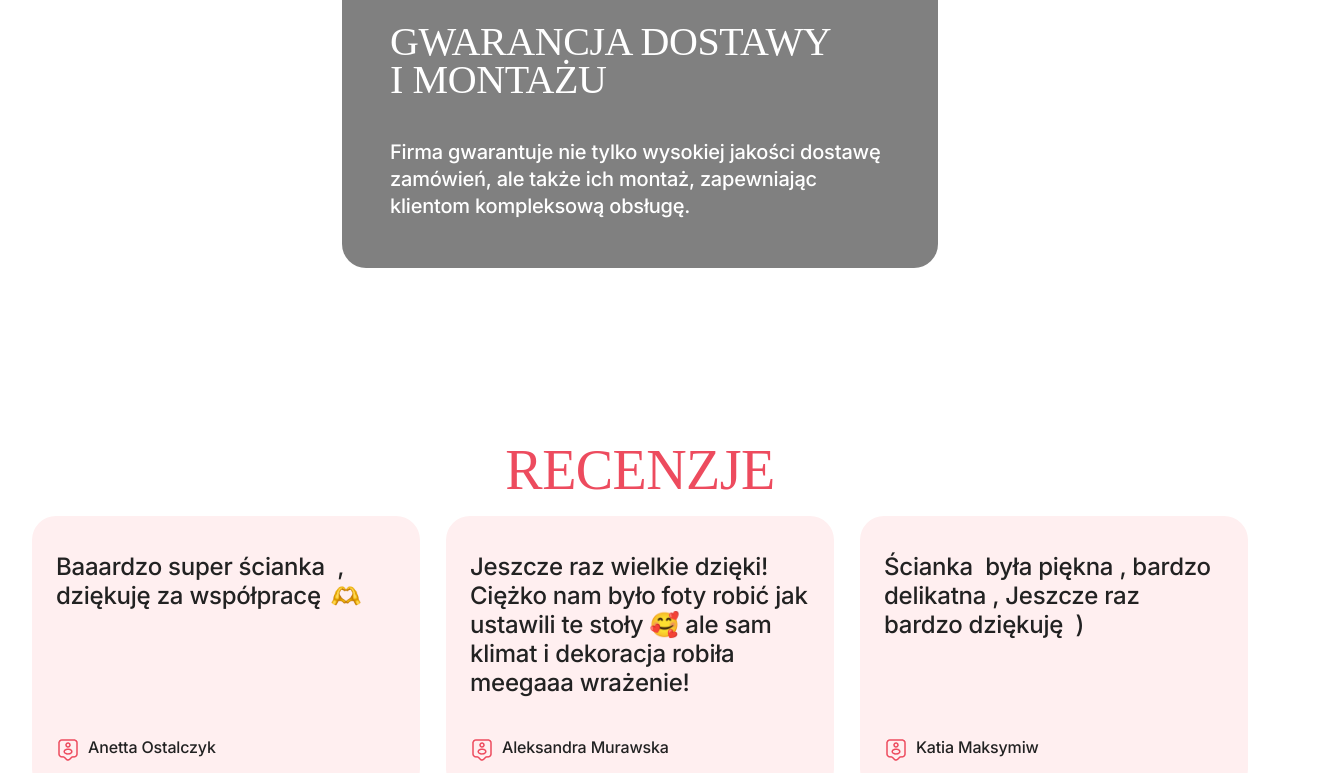
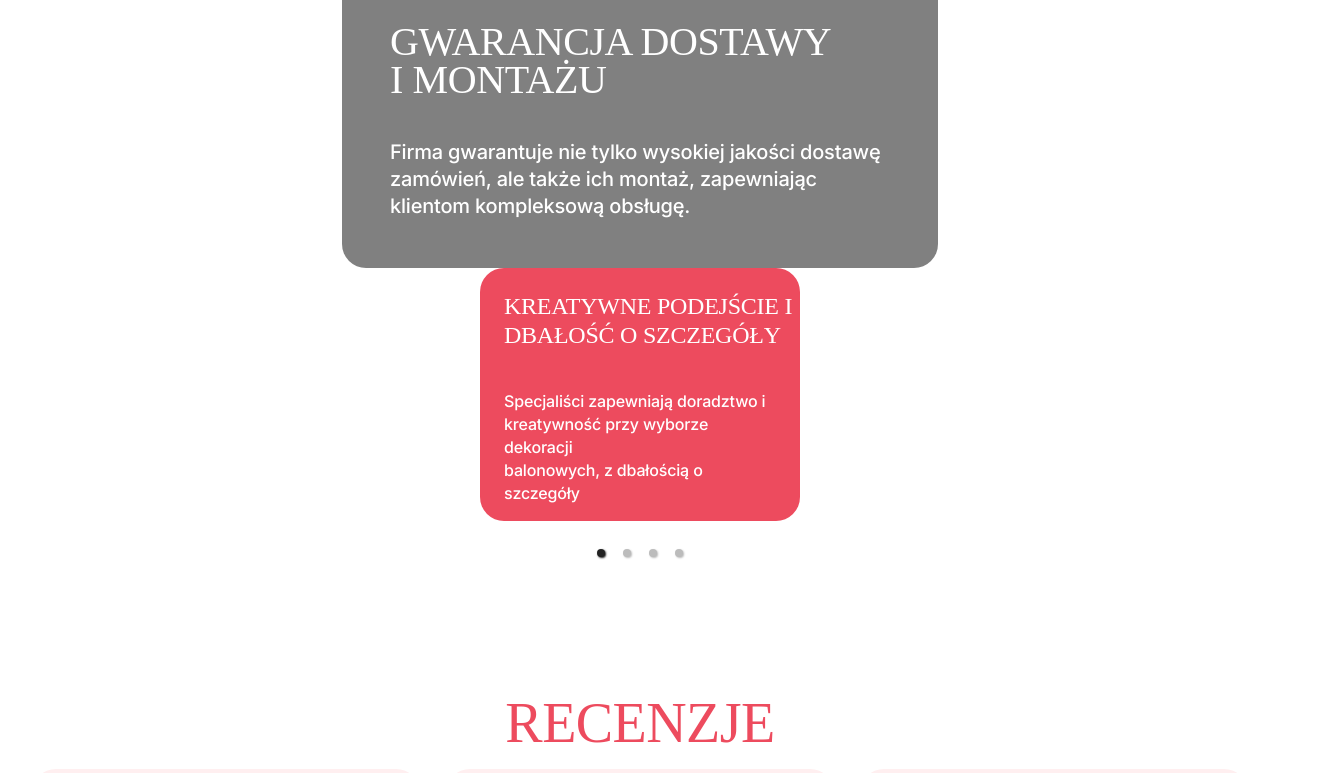
Before and after one commit to 0trava/CONFETTI, a React (Create React App) app: page / in a window 1280 px wide. Shown: the part 2010-2783 px from the top of the page, 1322 px wide, since content can reach past the window. Built offline with nearby package versions, Linux system fonts and the light colour scheme; a web font is replaced by a local one.

Commit message:
add style for dot in carousel

```diff
--- a/package.json
+++ b/package.json
@@ -12,6 +12,7 @@
     "react": "^18.1.0",
     "react-dom": "^18.1.0",
     "react-hook-form": "^7.50.0",
+    "react-responsive-carousel": "^3.2.23",
     "react-scripts": "5.0.1",
     "web-vitals": "^2.1.3",
     "yup": "^1.3.3"
--- a/src/components/components/AboutUs.jsx
+++ b/src/components/components/AboutUs.jsx
@@ -1,5 +1,12 @@
 import React from 'react';
 import style from './AboutUs.module.css';
+
+// React Responsive Carousel
+import 'react-responsive-carousel/lib/styles/carousel.min.css'; // requires a loader
+import { Carousel } from 'react-responsive-carousel';
+
+
+
 
 const AboutUs = () => {
   return (
@@ -16,12 +23,12 @@ const AboutUs = () => {
 
       <div className={style.list}>
         {/* 1 */}
-        <div class={style.item}>
-          <h2 class={style.item__title}>
+        <div className={style.item}>
+          <h2 className={style.item__title}>
             Kreatywne podejście i<br />
             dbałość o szczegóły
           </h2>
-          <p class={style.item__text}>
+          <p className={style.item__text}>
             Specjaliści zapewniają doradztwo i<br />
             kreatywność przy wyborze dekoracji
             <br />
@@ -31,13 +38,13 @@ const AboutUs = () => {
         </div>
 
         {/* 2 */}
-        <div class={style.item}>
-          <h2 class={style.item__title}>
+        <div className={style.item}>
+          <h2 className={style.item__title}>
             Materiały przyjazne
             <br />
             dla środowiska
           </h2>
-          <p class={style.item__text}>
+          <p className={style.item__text}>
             Wykorzystywane są materiały najwyższej jakości, w tym
             biodegradowalne materiały balonowe, aby pozostawić jak najmniejszy
             ślad na środowisku.
@@ -45,25 +52,25 @@ const AboutUs = () => {
         </div>
 
         {/* 3 */}
-        <div class={style.item}>
-          <h2 class={style.item__title}>
+        <div className={style.item}>
+          <h2 className={style.item__title}>
             Szeroka gama kolorów
             <br />
             do personalizacji
           </h2>
-          <p class={style.item__text}>
+          <p className={style.item__text}>
             Balony i dekoracje są wybierane z szerokiej gamy kolorów, co pozwala
             spersonalizować wystrój na każdą okazję.
           </p>
         </div>
 
         {/* 4 */}
-        <div class={style.item}>
-          <h2 class={style.item__title}>
+        <div className={style.item}>
+          <h2 className={style.item__title}>
             Gwarancja dostawy
             <br />i montażu
           </h2>
-          <p class={style.item__text}>
+          <p className={style.item__text}>
             Firma gwarantuje nie tylko wysokiej jakości dostawę zamówień, ale
             także ich montaż, zapewniając klientom kompleksową obsługę.
           </p>
@@ -71,13 +78,90 @@ const AboutUs = () => {
       </div>
 
       {/* carousel -------------------------------------- */}
-      {/* <div className={style.slider_section}>
-      <div className={style.slider_container}>
-        <div className={style.slider_item}>1</div>
-        <div className={style.slider_item}>2</div>
-        <div className={style.slider_item}>3</div>
+      <div className={`${style.carouselCont}`}>
+      <Carousel
+        className={`${style.carouselContainer} ${style.customCarousel}`}
+        showArrows={false}
+        showStatus={false}
+        style={{ overflow: 'visible' }}
+        renderIndicator={(onClickHandler, isSelected, index, label) => {
+          const indicatorClass = isSelected ? 'dot selected' : 'dot';
+          const dotStyle = {
+            margin: '-50px 9px',
+            backgroundColor: isSelected ? '#222222' : 'rgba(34, 34, 34, 1)',
+          };
+
+          return (
+            <li
+            className={indicatorClass}
+            onClick={onClickHandler}
+            onKeyDown={onClickHandler}
+            value={index}
+            key={index}
+            role="button"
+            tabIndex={0}
+            title={`${label} ${index + 1}`}
+            aria-label={`${label} ${index + 1}`}
+            style={dotStyle}
+          />
+          );
+        }}
+      >
+        {/* 1 */}
+        <div className={style.item}>
+          <h2 className={style.item__title}>
+            Kreatywne podejście i<br />
+            dbałość o szczegóły
+          </h2>
+          <p className={style.item__text}>
+            Specjaliści zapewniają doradztwo i<br />
+            kreatywność przy wyborze dekoracji
+            <br />
+            balonowych, z dbałością o szczegóły
+            <br />
+          </p>
+        </div>
+
+        {/* 2 */}
+        <div className={`${style.item} ${style.item_2}`}>
+          <h2 className={style.item__title}>
+            Materiały przyjazne
+            <br />
+            dla środowiska
+          </h2>
+          <p className={style.item__text}>
+            Wykorzystywane są materiały najwyższej jakości, w tym
+            biodegradowalne materiały balonowe, aby pozostawić jak najmniejszy
+            ślad na środowisku.
+          </p>
+        </div>
+
+        {/* 3 */}
+        <div className={`${style.item} ${style.item_3}`}>
+          <h2 className={style.item__title}>
+            Szeroka gama kolorów
+            <br />
+            do personalizacji
+          </h2>
+          <p className={style.item__text}>
+            Balony i dekoracje są wybierane z szerokiej gamy kolorów, co pozwala
+            spersonalizować wystrój na każdą okazję.
+          </p>
+        </div>
+
+        {/* 4 */}
+        <div className={`${style.item} ${style.item_4}`}>
+          <h2 className={style.item__title}>
+            Gwarancja dostawy
+            <br />i montażu
+          </h2>
+          <p className={style.item__text}>
+            Firma gwarantuje nie tylko wysokiej jakości dostawę zamówień, ale
+            także ich montaż, zapewniając klientom kompleksową obsługę.
+          </p>
+        </div>
+      </Carousel>
       </div>
-    </div> */}
     </div>
   );
 };
--- a/src/components/components/AboutUs.module.css
+++ b/src/components/components/AboutUs.module.css
@@ -111,6 +111,67 @@
 }
 
 
+/* React Responsive Carousel ---------------------------------------*/
+
+
+.carouselContainer {
+    width: 320px; /* Задайте ширину */
+    margin: 0 auto; /* Центрує по горизонталі */
+}
+
+.carouselCont {
+    position: relative;
+}
+
+.carouselContainer .item {
+    width: 320px;
+    height: 253px;
+    padding-top: 24px;
+    padding-bottom: 24px;
+    padding-left: 24px;
+    padding-right: 24px;
+}
+
+.item_2 {
+    background-color: #222222;
+}
+
+.item_3 {
+    background-color: #444444;
+}
+
+.item_4 {
+    background-color: #808080;
+}
+
+.carouselContainer .item__title {
+    font-size: 24px;
+    font-weight: 500;
+    line-height: 29px;
+    letter-spacing: -0.01em;
+    text-align: left;
+
+}
+
+.carouselContainer .item__text {
+    font-size: 16px;
+    font-weight: 500;
+    line-height: 23px;
+    letter-spacing: -0.01em;
+
+
+}
+
+.carouselContainer div:nth-child(1) {
+    position: relative;
+    margin: 0;
+    overflow: visible !important;
+}
+
+
+/* ----------------------------------------------------------------- */
+
+
 /* Tablet */
 @media screen and (min-width: 768px) {
     .title_box {
@@ -131,6 +192,8 @@
     }
 
 }
+
+
 
 
 /* Desktop */
--- a/src/components/components/Contacts.module.css
+++ b/src/components/components/Contacts.module.css
@@ -153,6 +153,23 @@
     transform: rotate(-9deg);
 }
 
+@keyframes floatAnimation {
+    0% {
+      transform: translateY(0);
+    }
+    50% {
+      transform: translateY(-20px);
+    }
+    100% {
+      transform: translateY(0);
+    }
+  }
+
+  .ballon1,
+  .ballon2 {
+    animation: floatAnimation 3s ease-in-out infinite;
+  }
+
 }
 
 
```
Also changed, not shown: 1 other file (tests, documents, lock files or other folders).
